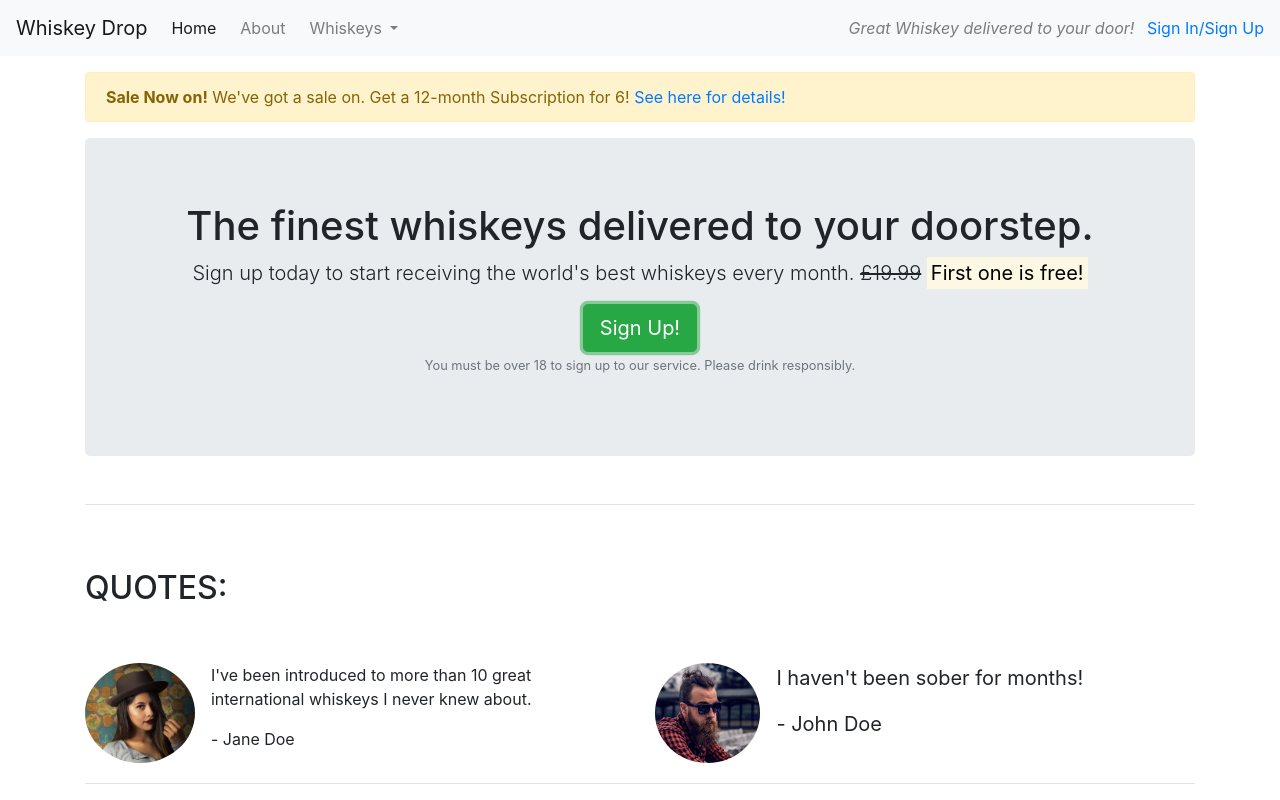
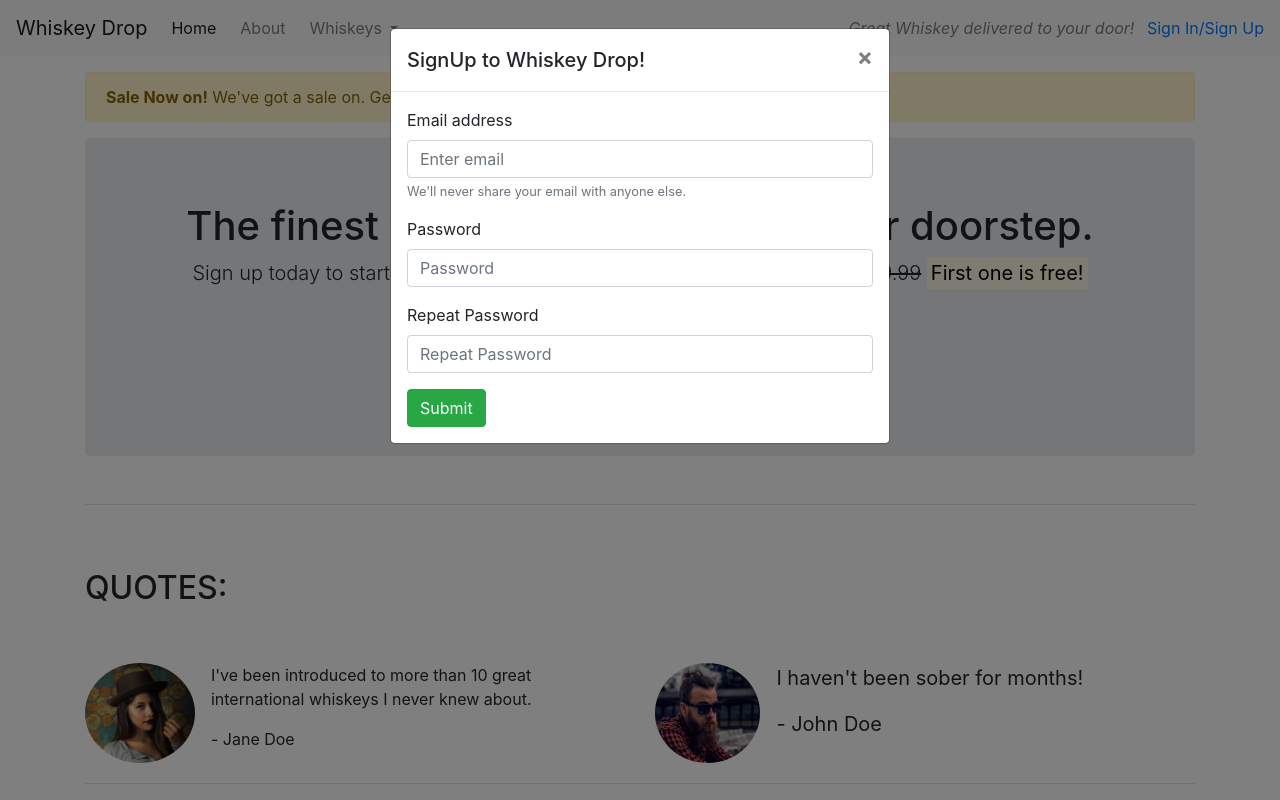
Before and after one commit to maxgray7-dev/Bootstrap_test, a plain HTML site: page index.html in a window 1280 px wide. Both pictures are taken after a click on the button "Sign Up!". Shown: the top 800 px of the page. Drawn offline with nearby package versions, Linux system fonts and the light colour scheme.

Commit message:
Adding JS Form, Password

```diff
--- a/index.html
+++ b/index.html
@@ -66,7 +66,7 @@
                 <s class="d-none d-sm-inline">£19.99</s>
                 <span class="d-inline d-sm-none"><br></span>
                 <strong><mark>First one is free!</mark></strong></p>
-            <button type="button" class="btn btn-success btn-lg">Sign Up!</button>
+            <button type="button" class="btn btn-success btn-lg" data-toggle="modal" data-target="#signUpModal" >Sign Up!</button>
             <p class = "text-muted"><small>You must be over 18 to sign up to our service. Please drink responsibly.</small></p>
         </section>
     </div>
@@ -146,6 +146,41 @@
         </section>
         <!-- /.features -->
     </article>
+
+    <div class="modal" tabindex="-1" role="dialog" id="signUpModal">
+        <div class="modal-dialog" role="document">
+          <div class="modal-content">
+            <div class="modal-header">
+              <h5 class="modal-title">SignUp to Whiskey Drop!</h5>
+              <button type="button" class="close" data-dismiss="modal" aria-label="Close">
+                <span aria-hidden="true">&times;</span>
+              </button>
+            </div>
+            <div class="modal-body">
+
+                <form>
+                    <div class="form-group">
+                      <label for="exampleInputEmail1">Email address</label>
+                      <input type="email" class="form-control" id="exampleInputEmail1" aria-describedby="emailHelp" placeholder="Enter email">
+                      <small id="emailHelp" class="form-text text-muted">We'll never share your email with anyone else.</small>
+                    </div>
+                    <div class="form-group">
+                      <label for="password">Password</label>
+                      <input type="password" class="form-control" id="password" placeholder="Password">
+                    </div>
+                    <div class="form-group">
+                        <label for="repeatPassword">Repeat Password</label>
+                        <input type="password" class="form-control" id="repeatPassword" placeholder="Repeat Password">
+                      </div>
+                    <button type="submit" class="btn btn-success">Submit</button>
+                  </form>
+
+
+            </div>
+          </div>
+        </div>
+      </div>
+
     <script src="https://code.jquery.com/jquery-3.3.1.slim.min.js" integrity="sha384-q8i/X+965DzO0rT7abK41JStQIAqVgRVzpbzo5smXKp4YfRvH+8abtTE1Pi6jizo" crossorigin="anonymous"></script>
     <script src="https://cdn.jsdelivr.net/npm/popper.js@1.14.3/dist/umd/popper.min.js" integrity="sha384-ZMP7rVo3mIykV+2+9J3UJ46jBk0WLaUAdn689aCwoqbBJiSnjAK/l8WvCWPIPm49" crossorigin="anonymous"></script>
     <script src="https://cdn.jsdelivr.net/npm/bootstrap@4.1.3/dist/js/bootstrap.min.js" integrity="sha384-ChfqqxuZUCnJSK3+MXmPNIyE6ZbWh2IMqE241rYiqJxyMiZ6OW/JmZQ5stwEULTy" crossorigin="anonymous"></script>
```
